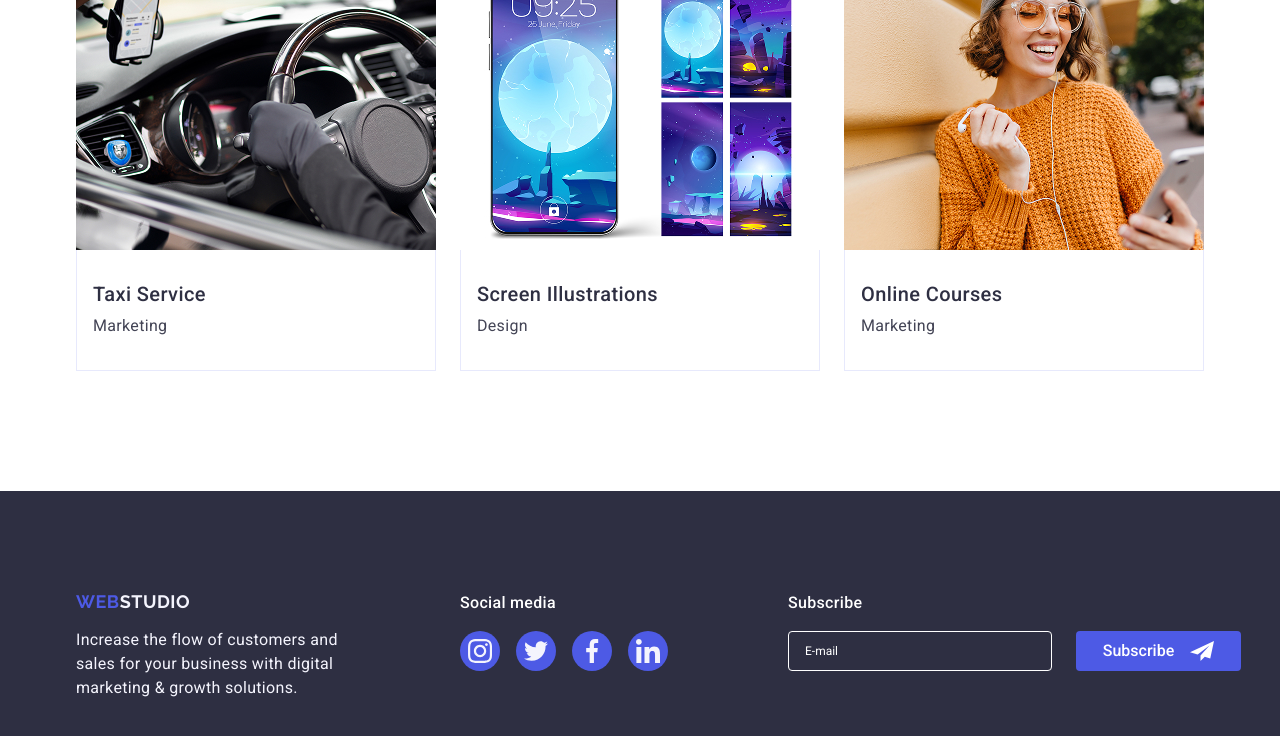
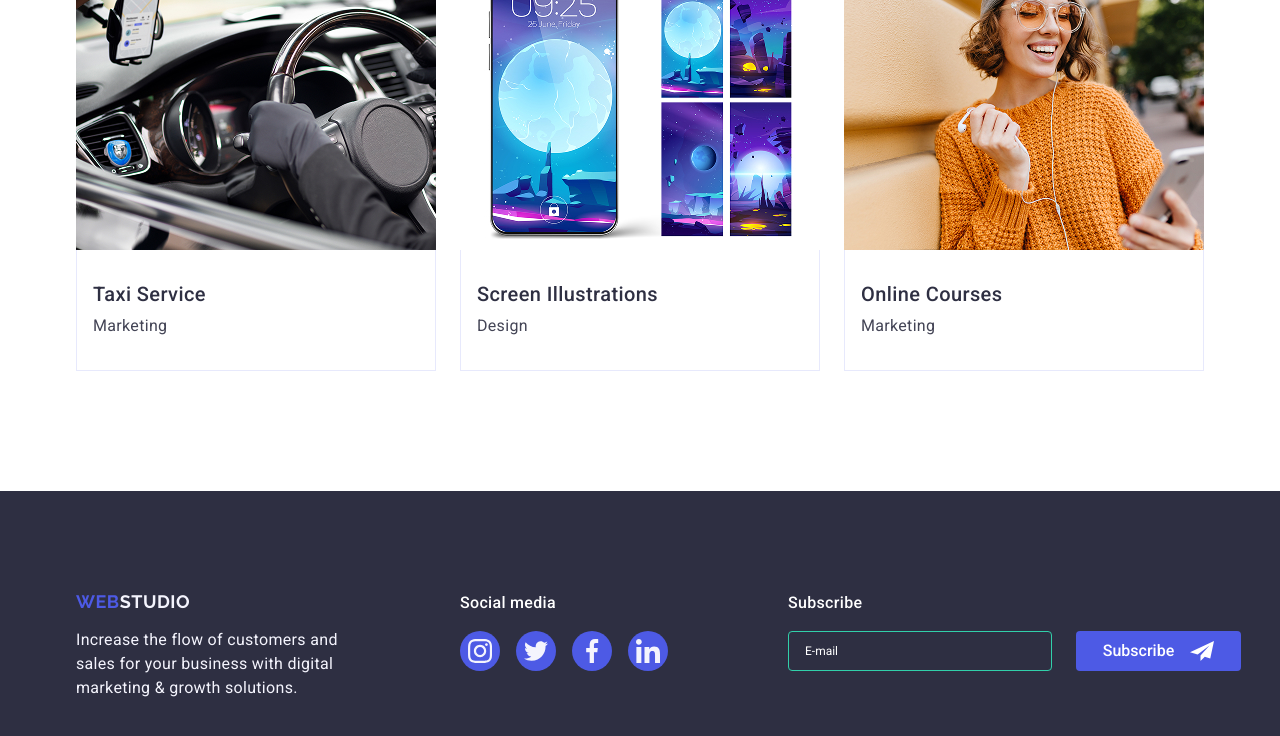
Before and after one commit to Andrii-Turyk88/goit-markup-hw-05, a plain HTML site: page index.html in a window 1280 px wide. In both pictures the pointer is over the input "Subscribe". Shown: the part 2660-3396 px from the top of the page. Drawn offline with nearby package versions, Linux system fonts and the light colour scheme.

Commit message:
modified styles

```diff
--- a/css/styles.css
+++ b/css/styles.css
@@ -514,7 +514,13 @@ img {
   background-color: transparent;
   border: 1px solid #ffffff;
   border-radius: 4px;
-  color: #ffffff;
+
+  transition: border-color 250ms cubic-bezier(0.4, 0, 0.2, 1);
+}
+
+.footer-form-input:hover,
+.footer-form-input:focus {
+  border-color: #31d0aa;
 }
 
 .footer-form-input::placeholder {
@@ -537,6 +543,11 @@ img {
   border-radius: 4px;
   cursor: pointer;
   transition: background-color 250ms cubic-bezier(0.4, 0, 0.2, 1);
+}
+
+.footer-form-btn:hover,
+.footer-form-btn:focus {
+  background-color: #31d0aa;
 }
 
 .footer-form-icon {
```
